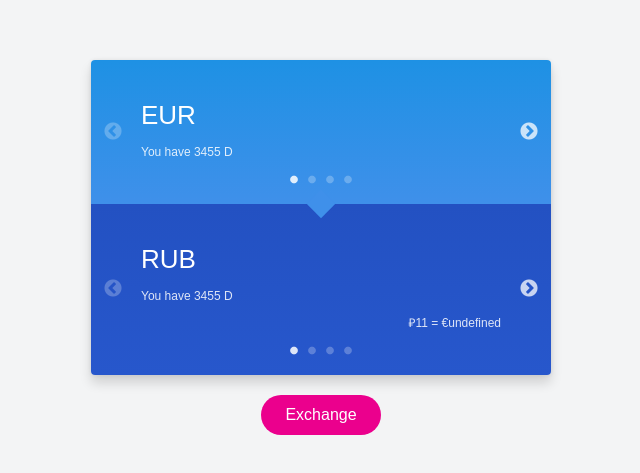
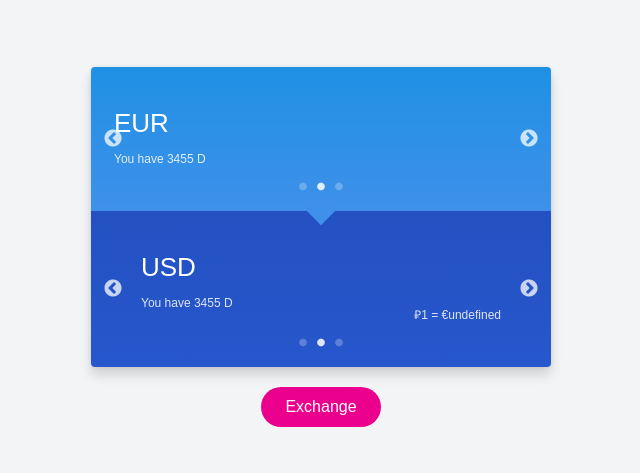
Before and after one commit to annasychugina/app-exchange, a React app: page / in a window 1280 px wide. Shown: the part 153-626 px from the top of the page, without its empty margins (319-959 px from the left). Built offline with nearby package versions, Linux system fonts and the light colour scheme; no server answers.

Commit message:
fix: slider initial slide, styles, focused

```diff
--- a/src/ui/exchange-block/exchange-block.module.css
+++ b/src/ui/exchange-block/exchange-block.module.css
@@ -43,4 +43,7 @@
   margin-top: 15px;
   color: rgba(255,255,255, .85);
   font-size: 12px;
+  &_rate {
+    margin-top: 0;
+  }
 }
--- a/src/ui/exchange-block/exchange-block.tsx
+++ b/src/ui/exchange-block/exchange-block.tsx
@@ -1,4 +1,4 @@
-import React from 'react';
+import React, {useRef, useEffect, useState} from 'react';
 import cn from 'classnames';
 import {Currency, CurrencyBlockType} from '../../types/types';
 import s from './exchange-block.module.css';
@@ -13,24 +13,41 @@ interface Props {
   currencyTo: Currency;
   rate?: number;
   type: CurrencyBlockType;
-  onCurrencyChange: (index: number) => void;
+  onCurrencyChange: (currency: Currency) => void;
+  currencyItems: Array<Currency>;
 }
 
-export const ExchangeBlock: React.FC<Props> = ({rate, currencyFrom, currencyTo, onCurrencyChange, type}) => {
+export const ExchangeBlock: React.FC<Props> = ({
+  currencyItems,
+  rate,
+  currencyFrom,
+  currencyTo,
+  onCurrencyChange,
+  type,
+}) => {
+  const [focused, setFocused] = useState(type === CurrencyBlockType.currencyFrom);
   const handleSlide = (index: number) => {
-    onCurrencyChange(index);
+    if (type === CurrencyBlockType.currencyFrom) {
+      setFocused(true)
+    }
+    const currency = CURRENCIES[index];
+    onCurrencyChange(currency);
   };
+  const handleClick = () => {
+    setFocused(true)
+  };
+  const currency = type === CurrencyBlockType.currencyTo ? currencyTo : currencyFrom;
+  console.log('focused', focused)
   return (
     <div className={cn(s.root, s[`root_${type}`])}>
-      <div>
-        <Slider onSlideChange={handleSlide}>
-          {CURRENCIES.map(item => (
-            <div className={s.block}>
+      <Slider onSlideChange={handleSlide} currentSlide={CURRENCIES.indexOf(currency)}>
+        {CURRENCIES.map((currency, index) => (
+          <div key={currency} className={s.block} role="button" onClick={handleClick}>
             <div className={s.row}>
-                <div>{type === CurrencyBlockType.currencyTo ? currencyTo : currencyFrom}</div>
+              <div>{currency}</div>
               <InputCurrency
-                  focused={type === CurrencyBlockType.currencyTo}
-                  name={type === CurrencyBlockType.currencyTo ? currencyTo : currencyFrom}
+                focused={focused}
+                name={currency}
                 onChange={() => console.log('')}
               />
             </div>
@@ -39,9 +56,9 @@ export const ExchangeBlock: React.FC<Props> = ({rate, currencyFrom, currencyTo,
             </div>
             {type === CurrencyBlockType.currencyTo && (
               <div className={cn(s.row, s.row_rate)}>
-                  <p className={s.text}>
+                <p className={cn(s.text, s.text_rate)}>
                   {resourcesTemplate(resources.ExchangeBlock.currencyRateText, {
-                      currencyTo: `${CURRENCY_SYMBOL_MAP[currencyTo]}1`,
+                    currencyTo: `${CURRENCY_SYMBOL_MAP[currencyTo]}`,
                     currencyFrom: `${CURRENCY_SYMBOL_MAP[currencyFrom]}${rate}`,
                   })}
                 </p>
@@ -51,6 +68,5 @@ export const ExchangeBlock: React.FC<Props> = ({rate, currencyFrom, currencyTo,
         ))}
       </Slider>
     </div>
-    </div>
   );
 };
--- a/src/ui/exchange-widget/exchange-widget.tsx
+++ b/src/ui/exchange-widget/exchange-widget.tsx
@@ -15,8 +15,8 @@ interface Props {}
 interface ViewProps {
   currencyFrom: Currency;
   currencyTo: Currency;
-  handleCurrencyFromChange: (index: number) => void;
-  handleCurrencyToChange: (index: number) => void;
+  handleCurrencyFromChange: (currency: Currency) => void;
+  handleCurrencyToChange: (currency: Currency) => void;
   rate: number;
   isRateLoading: boolean;
 }
@@ -33,17 +33,23 @@ export const ExchangeWidgetView: React.FC<ViewProps> = ({
     <section className={s.root}>
       <div className={s.content}>
         <ExchangeBlock
-          onCurrencyChange={index => handleCurrencyFromChange(index)}
+          onCurrencyChange={currency => {
+            handleCurrencyFromChange(currency);
+          }}
           currencyTo={currencyTo}
           currencyFrom={currencyFrom}
           type={CurrencyBlockType.currencyFrom}
+          currencyItems={CURRENCIES}
         />
         <ExchangeBlock
           rate={rate}
-          onCurrencyChange={index => handleCurrencyToChange(index)}
+          onCurrencyChange={currency => {
+            handleCurrencyToChange(currency);
+          }}
           currencyTo={currencyTo}
           currencyFrom={currencyFrom}
           type={CurrencyBlockType.currencyTo}
+          currencyItems={CURRENCIES}
         />
       </div>
       <Button
@@ -62,34 +68,59 @@ export const ExchangeWidget: React.FC<Props> = () => {
   const dispatch = useDispatch();
   const [currencyTo, setCurrencyTo] = useState<Currency>('RUB');
   const [currencyFrom, setCurrencyFrom] = useState<Currency>('EUR');
-
   useEffect(() => {
     if (currencyTo === currencyFrom) {
       return;
     }
     dispatch(updateRatesForCurrency(currencyTo));
-    function run() {
-      dispatch(updateRatesForCurrency(currencyTo));
-      setTimeout(run, UPDATE_RATES_DELAY);
-    }
-    const timerId = setTimeout(() => {
-      run();
-    }, UPDATE_RATES_DELAY);
-
-    return () => clearTimeout(timerId);
-  }, [currencyTo]);
+    // function run() {
+    //   dispatch(updateRatesForCurrency(currencyTo));
+    //   setTimeout(run, UPDATE_RATES_DELAY);
+    // }
+    // const timerId = setTimeout(() => {
+    //   run();
+    // }, UPDATE_RATES_DELAY);
+    //
+    // return () => clearTimeout(timerId);
+  }, [currencyTo, currencyFrom]);
 
   const rates = useSelector((state: GlobalState) => state.rates, shallowEqual);
   const currencyToRates = rates[currencyTo];
 
-  const handleCurrencyFromChange = (index: number) => {
-    setCurrencyFrom(CURRENCIES[index]);
+  const handleCurrencyFromChange = (currency: Currency) => {
+    if (currency === currencyTo) {
+      const curIndex = CURRENCIES.indexOf(currency);
+      const prevIndex = CURRENCIES.indexOf(currencyTo);
+      const shift = curIndex > prevIndex ? -1 : 1;
+
+      const c =  CURRENCIES[
+      (CURRENCIES.length + curIndex + shift) % CURRENCIES.length
+        ];
+
+      setCurrencyFrom(c);
+    } else {
+      setCurrencyFrom(currency);
+    }
   };
 
-  const handleCurrencyToChange = (index: number) => {
-    setCurrencyTo(CURRENCIES[index]);
+  const handleCurrencyToChange = (currency: Currency) => {
+    console.log('currency123', currency)
+    if (currency === currencyFrom) {
+      console.log('F')
+      const curIndex = CURRENCIES.indexOf(currency);
+      const prevIndex = CURRENCIES.indexOf(currencyFrom);
+      const shift = curIndex > prevIndex ? -1 : 1;
+
+      const c =  CURRENCIES[
+      (CURRENCIES.length + curIndex + shift) % CURRENCIES.length
+        ];
+
+      setCurrencyFrom(c);
+    } else {
+      setCurrencyTo(currency);
+    }
+
   };
-  //rates[currencyFrom].rates[currencyTo]
 
   const rate = currencyToRates && currencyToRates.loaded && currencyToRates.rates[currencyFrom];
   return (
--- a/src/ui/slider/slick.css
+++ b/src/ui/slider/slick.css
@@ -8,6 +8,12 @@
 
 .slick-dots {
   bottom: 15px;
+}
+
+.slick-next,
+.slick-prev,
+.slick-dots {
+  z-index: 1;
 }
 
 .slick-dots li button:before {
@@ -23,3 +29,17 @@
 .slick-dots li {
   margin: -1px;
 }
+
+.slide-enter {
+  height: 0px;
+  opacity: 0;
+}
+
+.slide-enter.slide-enter-active {
+  height: 75px;
+  opacity: 1;
+  transition: height 300ms ease-out, opacity 300ms ease;
+}
+.slide-leave {
+  opacity: 1;
+}
--- a/src/ui/slider/slider.tsx
+++ b/src/ui/slider/slider.tsx
@@ -1,34 +1,49 @@
-import React, {ReactNode} from 'react';
-import SlickSlider from 'react-slick';
+import React, {ReactNode, RefObject, useEffect, useLayoutEffect, useRef} from 'react';
+import SlickSlider, {Settings} from 'react-slick';
 
 import 'slick-carousel/slick/slick.css';
 import 'slick-carousel/slick/slick-theme.css';
 import './slick.css';
 import s from './slider.module.css';
+import {CURRENCIES} from "../../constants/currency";
 
 type Props = {
   children: ReactNode[];
   className?: string;
+  currentSlide: number;
   onSlideChange: (index: number) => void;
 };
 
-const sliderSettings = {
+const defaultSettings: Settings = {
   dots: true,
   arrows: true,
   infinite: false,
-  speed: 260,
-  currentSlide: 0,
+  speed: 260
 };
 
-export const Slider: React.FC<Props> = ({children, onSlideChange}) => {
+export const Slider: React.FC<Props> = ({currentSlide, children, onSlideChange}) => {
+  const sliderRef = useRef<SlickSlider>(null);
+  // useLayoutEffect(() => {
+  //   console.log('currentSlide', currentSlide)
+  //   sliderRef.current && sliderRef.current.slickGoTo(currentSlide);
+  // }, [currentSlide]);
+
+
+  const afterMainSliderChange = (_oldIndex: number, newIndex: number) => {
+    sliderRef.current && sliderRef.current.slickGoTo(newIndex);
+  };
   return (
-    <SlickSlider {...sliderSettings} afterChange={index => onSlideChange(index)}>
-      {children.map(
-        (slide: ReactNode, index: number): React.ReactElement => (
-          <div className={s.slide} key={index}>
+    <SlickSlider
+      {...defaultSettings}
+      ref={sliderRef}
+      initialSlide={1}
+    >
+      {children.slice(0, 3).map(
+        (slide: ReactNode, index: number): React.ReactElement => {
+          return   <div className={s.slide} key={index}>
             {slide}
           </div>
-        ),
+        }
       )}
     </SlickSlider>
   );
```
Also changed, not shown: src/ui/input-currency/input-currency.tsx (+8 -9 lines). Lines whose indentation alone changed are shown as unchanged.
